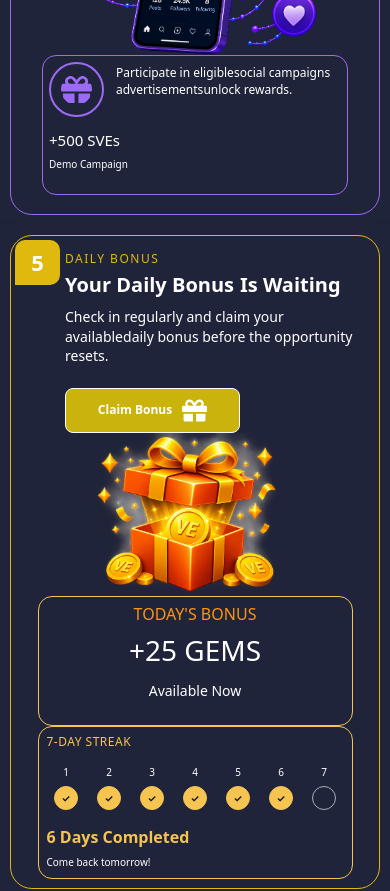
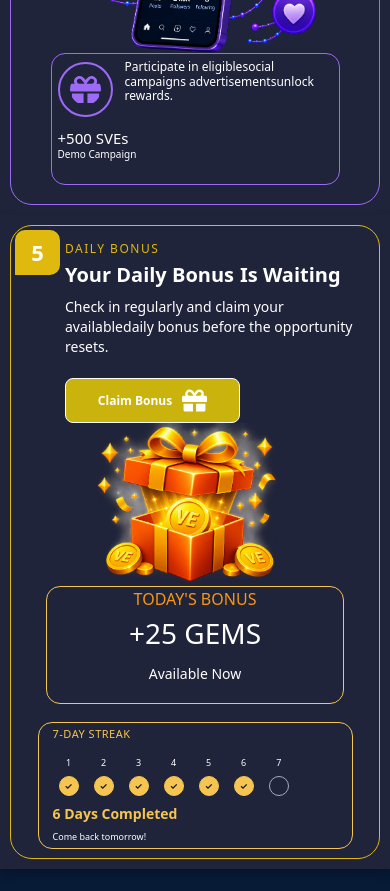
Before and after one commit to AnshikaaJoshi/veloop-rewards, a React (Vite) app: page / in a window 390 px wide. Shown: the part 2000-2891 px from the top of the page. Built offline with nearby package versions, Linux system fonts and the light colour scheme.

Commit message:
Complete mobile responsive design

```diff
--- a/src/components/DailyBonus/DailyBonus.module.css
+++ b/src/components/DailyBonus/DailyBonus.module.css
@@ -556,13 +556,13 @@
   /* Today's Bonus box */
 
   .bonusInfo {
-    width: 90%;
+    width: 85%;
     height: auto;
-    min-height: 50px;
+    min-height: 5px;
     right: 0;
     margin: 0 auto;
-    padding: 8px;
-    gap: 2px;
+    padding: 3px 6px;
+    gap: 0;
   }
 
   .bonusUpdates {
@@ -581,43 +581,47 @@
 
   /* 7-Day Streak */
 
-  .dayStreak {
-    width: 90%;
+  .streakDays {
+    width: 85%;
     right: 0;
-    padding: 10px 0;
+    justify-content: space-between;
+    gap: 3px;
   }
 
   .streakInfo {
     width: 90%;
-    padding: 8px;
-    margin: 0 auto;
+    padding: 4px 14px;
+    margin: 18px auto 0;
   }
 
   .streakInfo h3 {
-    font-size: 12px;
+    font-size: 11px;
   }
-
-  .streakDays {
-    justify-content: space-between;
-    gap: 4px;
-  }
+  .streakInfo h4 {
+  font-size: 14px;
+  margin-top: 10px;
+}
+.streakInfo p {
+  font-size: 9px;
+}
 
   .dayCircle {
-    width: 24px;
-    height: 24px;
-    font-size: 10px;
+    width: 20px;
+    height: 20px;
+    font-size: 9px;
   }
 
   .dayNumber {
-    font-size: 10px;
+    font-size: 9px;
   }
 
   .streakInfo h4 {
-    font-size: 16px;
-    margin-top: 18px;
+    font-size: 14px;
+    margin-top: 10px;
   }
 
   .streakInfo p {
-    font-size: 10px;
+    font-size: 9px;
+    margin: 4px 0 0;
   }
 }
--- a/src/components/FollowEarn/FollowEarn.module.css
+++ b/src/components/FollowEarn/FollowEarn.module.css
@@ -362,16 +362,17 @@
 
   .stageText {
     font-size: 11px;
+    margin-left: 4px;
   }
 
   .title {
     font-size: 26px;
-    margin-left: 35px;
+    margin-left: 37px;
   }
 
   .description {
     font-size: 14px;
-    margin-left: 35px;
+    margin-left: 37px;
   }
 
   .description br {
@@ -380,8 +381,8 @@
 
   .button {
     width: 50%;
-    margin-left: 45px;
-    padding: 9px 10px;
+    margin-left: 40px;
+    padding: 8px 7px;
     font-size: 13px;
     gap: 6px;
     white-space: nowrap;
@@ -414,15 +415,18 @@
   bottom: 0;
 }
 
+.earnHeader{
+  width: 100%;
+}
   .earnInfo {
-    width: 90%;
+    width: 85%;
     margin: 0 auto;
     padding: 6px;
 
   }
 
   .earnDesign {
-    justify-content: flex-start;
+    justify-content:flex-start;
   }
 
   .earnIcon {
@@ -435,16 +439,18 @@
   .earnDesign .description {
     font-size: 12px;
     margin-left: 12px;
+    line-height: 1.2;
   }
 
   .earnBackend {
     margin-left: 0;
-    margin-top: 4px;
+    margin-top: 0;
     align-items: flex-start;
   }
 
   .earnBackend h1 {
     font-size: 15px;
+    margin: 0;
   }
 
   .earnBackend p {
```
